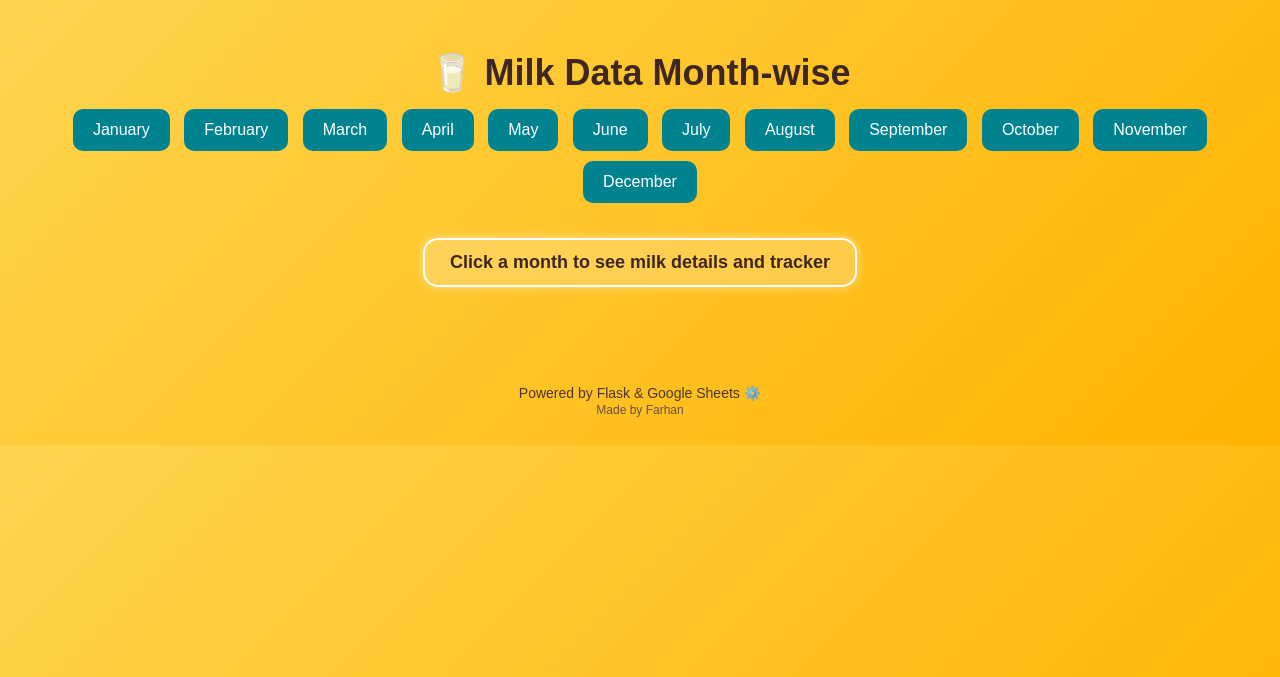
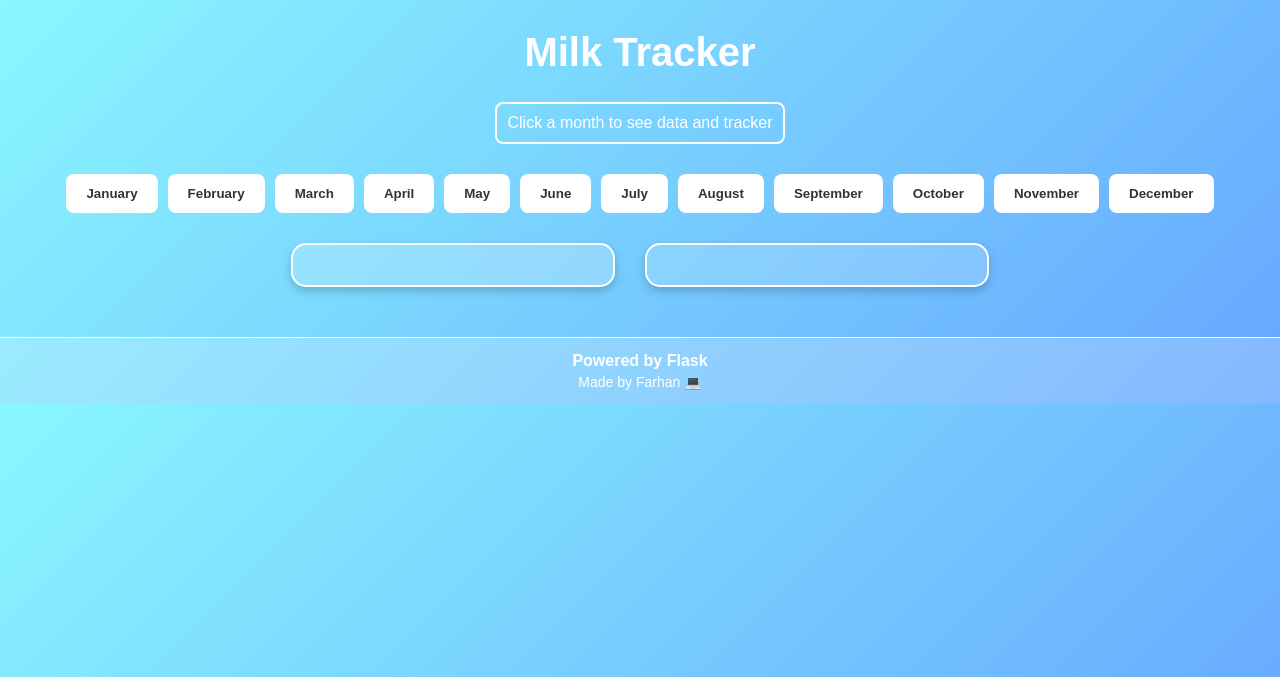
Before and after one commit to razarehan6666-creator/HUTRANGE, a Flask app: page / in a window 1280 px wide. Shown: the top 677 px of the page. Run offline with Flask 3, Linux system fonts and the light colour scheme.

Commit message:
Update index.html

```diff
--- a/templates/index.html
+++ b/templates/index.html
@@ -1,189 +1,226 @@
 <!DOCTYPE html>
 <html lang="en">
 <head>
-    <meta charset="UTF-8">
-    <meta name="viewport" content="width=device-width, initial-scale=1.0">
-    <title>Milk Data Viewer</title>
+  <meta charset="UTF-8" />
+  <meta name="viewport" content="width=device-width, initial-scale=1.0" />
+  <title>Milk Tracker</title>
   <style>
     body {
-            background: linear-gradient(135deg, #FFD54F, #FFB300);
-            font-family: 'Poppins', sans-serif;
+      font-family: "Poppins", sans-serif;
+      background: linear-gradient(135deg, #89f7fe, #66a6ff);
+      color: #fff;
       text-align: center;
-            padding: 20px;
-            color: #333;
+      margin: 0;
+      padding: 0;
     }
 
     h1 {
-            color: #3E2723;
-            font-size: 36px;
-            margin-bottom: 10px;
+      font-size: 2.5em;
+      margin-top: 30px;
     }
 
-        .month-buttons button {
-            background-color: #00838F;
-            border: none;
-            color: white;
-            padding: 12px 20px;
-            margin: 5px;
-            border-radius: 10px;
-            cursor: pointer;
-            font-size: 16px;
-            transition: all 0.3s ease;
+    .month-buttons {
+      margin: 30px auto;
+      display: flex;
+      flex-wrap: wrap;
+      justify-content: center;
+      gap: 10px;
     }
 
-        .month-buttons button:hover {
-            background-color: #00ACC1;
+    button {
+      background: white;
+      color: #333;
+      border: none;
+      padding: 12px 20px;
+      border-radius: 8px;
+      cursor: pointer;
+      font-weight: bold;
+      transition: 0.3s;
+    }
+
+    button:hover {
+      background: #ffcf6f;
+      color: #000;
+      transform: scale(1.1);
+    }
+
+    .container {
+      display: flex;
+      justify-content: center;
+      align-items: flex-start;
+      gap: 30px;
+      flex-wrap: wrap;
+    }
+
+    .data-card {
+      background: rgba(255, 255, 255, 0.2);
+      border: 2px solid #fff;
+      border-radius: 15px;
+      padding: 20px;
+      min-width: 280px;
+      box-shadow: 0px 4px 10px rgba(0, 0, 0, 0.2);
+      transition: 0.3s;
+    }
+
+    .data-card:hover {
       transform: scale(1.05);
     }
 
-        .notice {
-            margin-top: 30px;
-            font-weight: 600;
-            display: inline-block;
-            padding: 12px 25px;
-            border: 2px solid white;
+    .calendar {
+      background: rgba(255, 255, 255, 0.15);
+      border: 2px solid #fff;
       border-radius: 15px;
-            background-color: rgba(255, 255, 255, 0.2);
-            box-shadow: 0 0 10px rgba(255, 255, 255, 0.5);
-            color: #3E2723;
-            font-size: 18px;
-        }
-
-        .content {
-            display: flex;
-            justify-content: center;
-            align-items: flex-start;
-            margin-top: 30px;
-            flex-wrap: wrap;
-            gap: 40px;
-        }
-
-        .card {
-            background: white;
-            border-radius: 20px;
-            padding: 25px;
-            box-shadow: 0 6px 10px rgba(0, 0, 0, 0.2);
-            width: 280px;
-            text-align: left;
-            transition: all 0.3s ease;
-        }
-
-        .card:hover {
-            transform: scale(1.03);
-        }
-
-        .calendar {
+      padding: 20px;
       display: grid;
       grid-template-columns: repeat(7, 1fr);
       gap: 5px;
-            width: 300px;
+      min-width: 300px;
+      box-shadow: 0 4px 10px rgba(0, 0, 0, 0.2);
     }
 
-        .calendar div {
-            background-color: white;
-            border-radius: 6px;
+    .calendar-day {
       padding: 10px;
-            text-align: center;
+      border-radius: 8px;
+      background: rgba(255, 255, 255, 0.3);
       cursor: pointer;
-            transition: background 0.3s ease;
+      transition: 0.3s;
     }
 
-        .calendar div:hover {
-            background-color: #FFECB3;
-        }
-
-        .present {
-            background-color: #81C784 !important;
-            color: white;
-        }
-
-        .absent {
-            background-color: #E57373 !important;
-            color: white;
+    .calendar-day:hover {
+      background: rgba(255, 255, 255, 0.6);
     }
 
     footer {
       margin-top: 50px;
-            font-size: 14px;
-            color: #4E342E;
+      padding: 10px;
+      background: rgba(255, 255, 255, 0.2);
+      border-top: 1px solid #fff;
     }
 
-        footer small {
-            font-size: 12px;
-            color: #6D4C41;
+    footer p {
+      margin: 4px 0;
+    }
+
+    #note {
+      border: 2px solid white;
+      padding: 10px;
+      width: fit-content;
+      margin: 20px auto;
+      border-radius: 8px;
     }
   </style>
 </head>
 <body>
-    <h1>🥛 Milk Data Month-wise</h1>
+  <h1>Milk Tracker</h1>
+  <div id="note">Click a month to see data and tracker</div>
 
   <div class="month-buttons">
-        <button onclick="fetchData('January')">January</button>
-        <button onclick="fetchData('February')">February</button>
-        <button onclick="fetchData('March')">March</button>
-        <button onclick="fetchData('April')">April</button>
-        <button onclick="fetchData('May')">May</button>
-        <button onclick="fetchData('June')">June</button>
-        <button onclick="fetchData('July')">July</button>
-        <button onclick="fetchData('August')">August</button>
-        <button onclick="fetchData('September')">September</button>
-        <button onclick="fetchData('October')">October</button>
-        <button onclick="fetchData('November')">November</button>
-        <button onclick="fetchData('December')">December</button>
+    <button onclick="loadMonth('January')">January</button>
+    <button onclick="loadMonth('February')">February</button>
+    <button onclick="loadMonth('March')">March</button>
+    <button onclick="loadMonth('April')">April</button>
+    <button onclick="loadMonth('May')">May</button>
+    <button onclick="loadMonth('June')">June</button>
+    <button onclick="loadMonth('July')">July</button>
+    <button onclick="loadMonth('August')">August</button>
+    <button onclick="loadMonth('September')">September</button>
+    <button onclick="loadMonth('October')">October</button>
+    <button onclick="loadMonth('November')">November</button>
+    <button onclick="loadMonth('December')">December</button>
   </div>
 
-    <p class="notice">Click a month to see milk details and tracker</p>
-
-    <div class="content" id="content"></div>
+  <div class="container">
+    <div id="data" class="data-card"></div>
+    <div id="calendar" class="calendar"></div>
+  </div>
 
   <footer>
-        Powered by Flask & Google Sheets ⚙️<br>
-        <small>Made by Farhan</small>
+    <p><b>Powered by Flask</b></p>
+    <p style="font-size: 14px;">Made by Farhan 💻</p>
   </footer>
 
   <script>
-        async function fetchData(month) {
-            const response = await fetch(`/data/${month}`);
-            const data = await response.json();
+    let milkData = JSON.parse(localStorage.getItem("milkData")) || {};
 
-            if (!data || Object.keys(data).length === 0) {
-                document.getElementById("content").innerHTML = `<p>No data found for ${month}.</p>`;
-                return;
+    function saveTracker(month, date, status) {
+      if (!milkData[month]) milkData[month] = {};
+      milkData[month][date] = status;
+      localStorage.setItem("milkData", JSON.stringify(milkData));
     }
 
-            const card = `
-                <div class="card">
-                    <h3>${month} Milk Details</h3>
-                    <p><strong>Paid:</strong> ${data.PAID}</p>
-                    <p><strong>No. of Days in Month:</strong> ${data["NO. OF DAYS IN MONTH"]}</p>
-                    <p><strong>No. of Days Absent:</strong> ${data["NO. OF DAYS ABSENT"]}</p>
-                    <p><strong>No. of Days Coming:</strong> ${data["NO. OF DAYS COMING"]}</p>
-                    <p><strong>Amount:</strong> ${data.AMOUNT}</p>
-                    <p><strong>Payment Mode:</strong> ${data["PAYMENT MODE"]}</p>
-                </div>
-            `;
-
-            const totalDays = parseInt(data["NO. OF DAYS IN MONTH"]);
-            let calendar = `<div class="card"><h3>Milk Tracker</h3><div class="calendar">`;
-
-            for (let i = 1; i <= totalDays; i++) {
-                calendar += `<div onclick="toggleDay(this)">${i}</div>`;
+    function loadTracker(month) {
+      const days = document.querySelectorAll(".calendar-day");
+      days.forEach(day => {
+        const date = day.dataset.date;
+        if (milkData[month] && milkData[month][date]) {
+          day.style.backgroundColor = milkData[month][date] === "green" ? "lightgreen" : "salmon";
+        } else {
+          day.style.backgroundColor = "";
         }
-            calendar += `</div></div>`;
-
-            document.getElementById("content").innerHTML = card + calendar;
+      });
     }
 
-        function toggleDay(cell) {
-            if (cell.classList.contains('present')) {
-                cell.classList.remove('present');
-                cell.classList.add('absent');
-            } else if (cell.classList.contains('absent')) {
-                cell.classList.remove('absent');
+    function loadCalendar(month) {
+      const calendar = document.getElementById("calendar");
+      calendar.innerHTML = "";
+      const today = new Date();
+      const year = today.getFullYear();
+      const monthIndex = new Date(`${month} 1, ${year}`).getMonth();
+      const daysInMonth = new Date(year, monthIndex + 1, 0).getDate();
+
+      for (let i = 1; i <= daysInMonth; i++) {
+        const div = document.createElement("div");
+        div.classList.add("calendar-day");
+        div.dataset.date = i;
+        div.innerText = i;
+        calendar.appendChild(div);
+      }
+
+      loadTracker(month);
+    }
+
+    function loadMonth(month) {
+      fetch(`/month/${month}`)
+        .then(res => res.json())
+        .then(data => {
+          if (data.error) {
+            document.getElementById("data").innerHTML = `<h3>${data.error}</h3>`;
           } else {
-                cell.classList.add('present');
+            document.getElementById("data").innerHTML = `
+              <h2>${data["MONTH"]}</h2>
+              <p><b>Paid:</b> ${data["PAID"]}</p>
+              <p><b>No. of Days in Month:</b> ${data["NO. OF DAYS IN MONTH"]}</p>
+              <p><b>No. of Days Absent:</b> ${data["NO. OF DAYS ABSENT"]}</p>
+              <p><b>No. of Days Coming:</b> ${data["NO. OF DAYS COMING"]}</p>
+              <p><b>Amount:</b> ${data["AMOUNT"]}</p>
+              <p><b>Payment Mode:</b> ${data["PAYMENT MODE"] || "N/A"}</p>
+            `;
+            loadCalendar(month);
+          }
+        })
+        .catch(() => {
+          document.getElementById("data").innerHTML = "<h3>Error loading data</h3>";
+        });
+    }
+
+    document.addEventListener("click", function (e) {
+      if (e.target.classList.contains("calendar-day")) {
+        const day = e.target;
+        const month = document.querySelector("#data h2")?.textContent?.trim();
+        if (!month) return;
+
+        if (day.style.backgroundColor === "lightgreen") {
+          day.style.backgroundColor = "salmon";
+          saveTracker(month, day.dataset.date, "red");
+        } else if (day.style.backgroundColor === "salmon") {
+          day.style.backgroundColor = "";
+          saveTracker(month, day.dataset.date, "");
+        } else {
+          day.style.backgroundColor = "lightgreen";
+          saveTracker(month, day.dataset.date, "green");
         }
       }
+    });
   </script>
 </body>
 </html>
```
Lines whose indentation alone changed are shown as unchanged.
